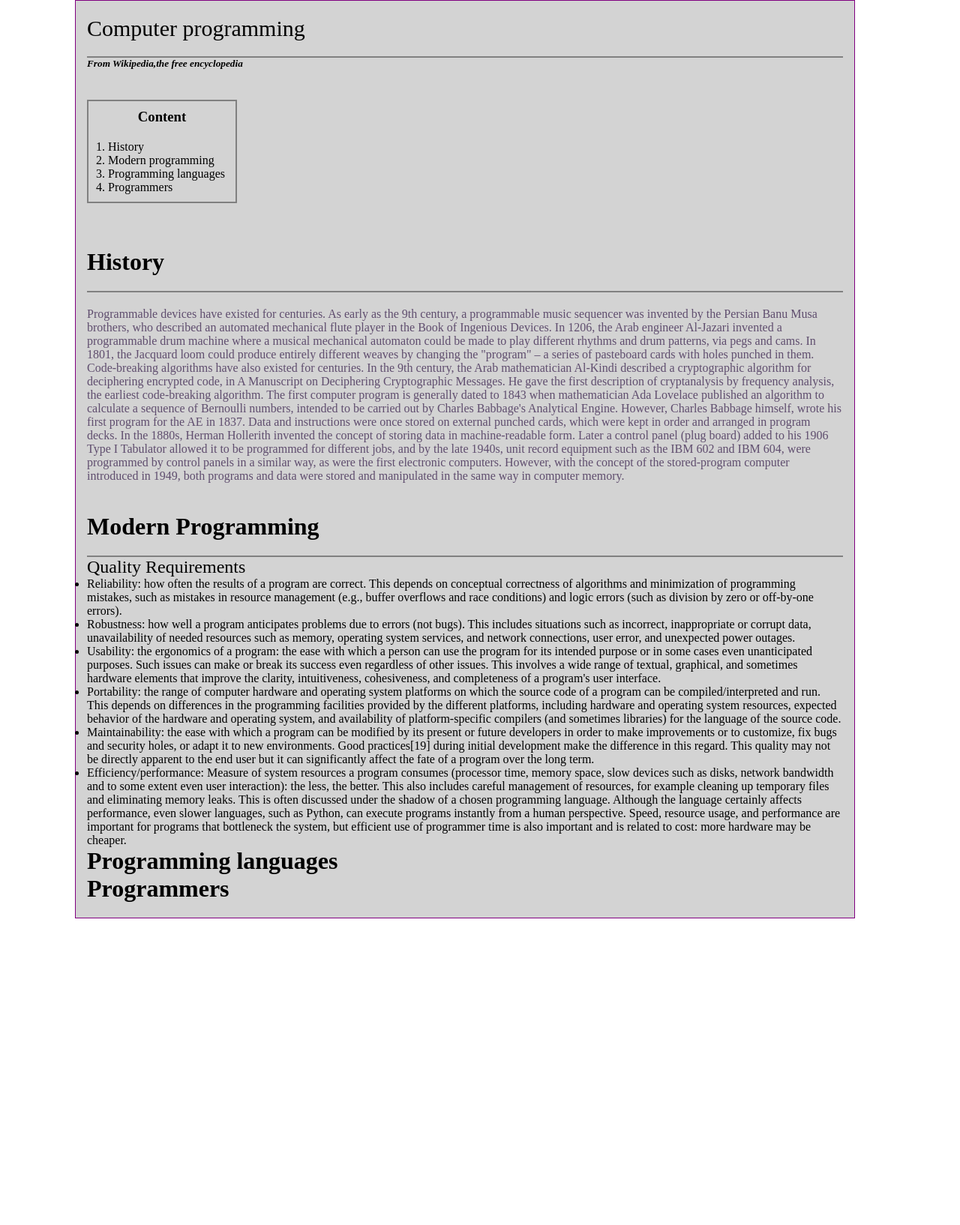
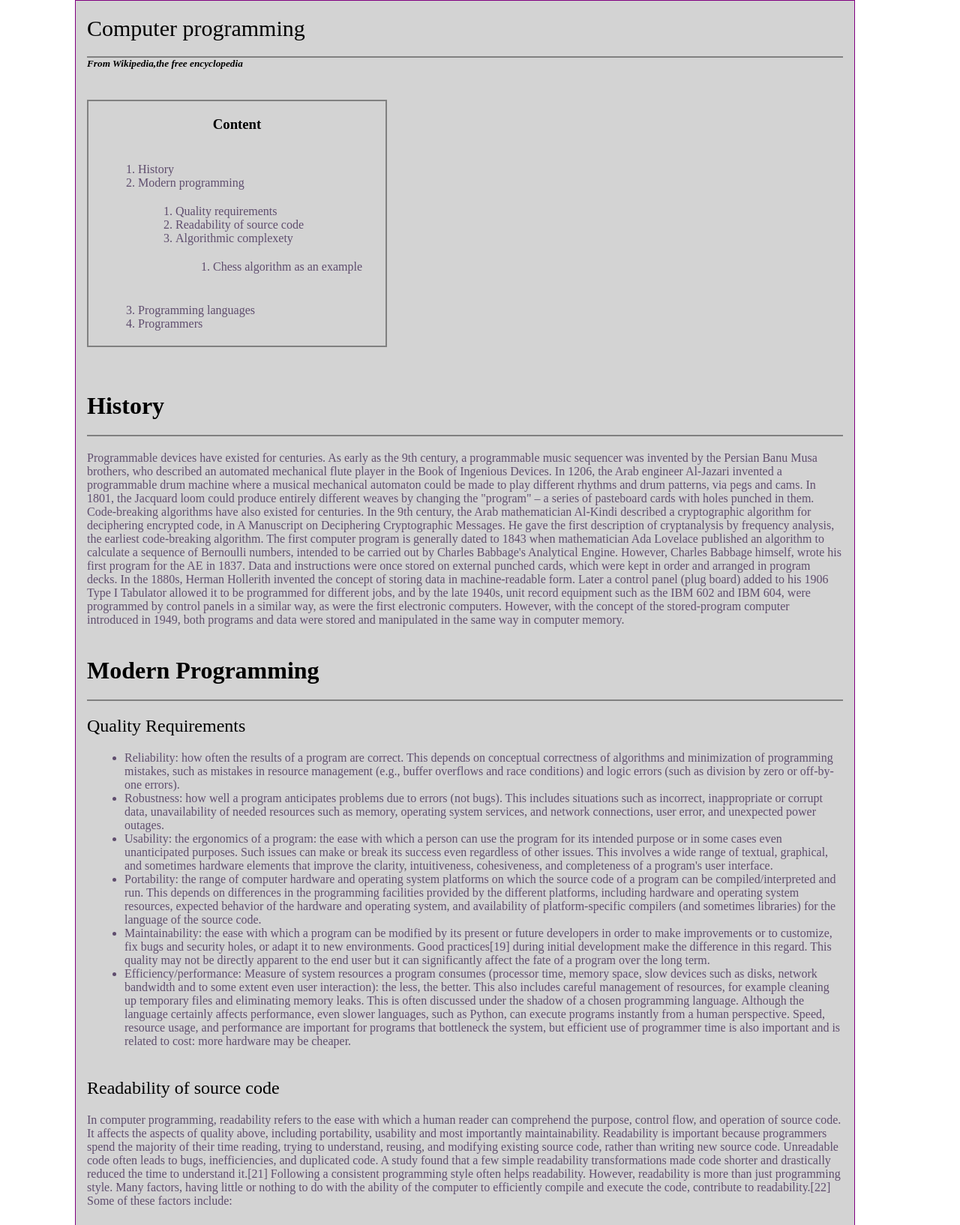
Before and after one commit to Artemkorean/dz_wiki, a plain HTML site: page index.html in a window 1280 px wide. Shown: the top 1634 px of the page at 75% size. Before the commit the page ends 1225 px from the top, so only its background shows below. Drawn offline with Linux system fonts and the light colour scheme.

Commit message:
done till the links

```diff
--- a/index.html
+++ b/index.html
@@ -17,7 +17,17 @@
             <h3>Content</h3>
             <ol>
                 <li>History</li>
-                <li>Modern programming</li>
+                <li>Modern programming
+                    <ol class="innerlist">
+                        <li>Quality requirements</li>
+                        <li>Readability of source code</li>
+                        <li>Algorithmic complexety
+                            <ol class="secondlist">
+                                <li>Chess algorithm as an example</li>
+                            </ol>
+                        </li>
+                    </ol>
+                </li>
                 <li>Programming languages</li>
                 <li>Programmers</li>
             </ol>
@@ -40,16 +50,58 @@
         <h1 class="heading">Modern Programming</h1>
         <h2>Quality Requirements</h2>
             <ul>
-                <li>Reliability: how often the results of a program are correct. This depends on conceptual correctness of algorithms and minimization of programming mistakes, such as mistakes in resource management (e.g., buffer overflows and race conditions) and logic errors (such as division by zero or off-by-one errors).</li>
-                <li>Robustness: how well a program anticipates problems due to errors (not bugs). This includes situations such as incorrect, inappropriate or corrupt data, unavailability of needed resources such as memory, operating system services, and network connections, user error, and unexpected power outages.</li>
-                <li>Usability: the ergonomics of a program: the ease with which a person can use the program for its intended purpose or in some cases even unanticipated purposes. Such issues can make or break its success even regardless of other issues. This involves a wide range of textual, graphical, and sometimes hardware elements that improve the clarity, intuitiveness, cohesiveness, and completeness of a program's user interface.</li>
-                <li>Portability: the range of computer hardware and operating system platforms on which the source code of a program can be compiled/interpreted and run. This depends on differences in the programming facilities provided by the different platforms, including hardware and operating system resources, expected behavior of the hardware and operating system, and availability of platform-specific compilers (and sometimes libraries) for the language of the source code.</li>
-                <li>Maintainability: the ease with which a program can be modified by its present or future developers in order to make improvements or to customize, fix bugs and security holes, or adapt it to new environments. Good practices[19] during initial development make the difference in this regard. This quality may not be directly apparent to the end user but it can significantly affect the fate of a program over the long term.</li>
-                <li>Efficiency/performance: Measure of system resources a program consumes (processor time, memory space, slow devices such as disks, network bandwidth and to some extent even user interaction): the less, the better. This also includes careful management of resources, for example cleaning up temporary files and eliminating memory leaks. This is often discussed under the shadow of a chosen programming language. Although the language certainly affects performance, even slower languages, such as Python, can execute programs instantly from a human perspective. Speed, resource usage, and performance are important for programs that bottleneck the system, but efficient use of programmer time is also important and is related to cost: more hardware may be cheaper.</li>
+                <li>Reliability: how often the results of a program are correct. This depends on conceptual correctness of algorithms and minimization of programming mistakes, such as mistakes in resource management (e.g., buffer overflows and race conditions) and logic errors (such as division by zero or off-by-one errors).
+                </li>
+                <li>Robustness: how well a program anticipates problems due to errors (not bugs). This includes situations such as incorrect, inappropriate or corrupt data, unavailability of needed resources such as memory, operating system services, and network connections, user error, and unexpected power outages.
+                </li>
+                <li>Usability: the ergonomics of a program: the ease with which a person can use the program for its intended purpose or in some cases even unanticipated purposes. Such issues can make or break its success even regardless of other issues. This involves a wide range of textual, graphical, and sometimes hardware elements that improve the clarity, intuitiveness, cohesiveness, and completeness of a program's user interface.
+                </li>
+                <li>Portability: the range of computer hardware and operating system platforms on which the source code of a program can be compiled/interpreted and run. This depends on differences in the programming facilities provided by the different platforms, including hardware and operating system resources, expected behavior of the hardware and operating system, and availability of platform-specific compilers (and sometimes libraries) for the language of the source code.
+                </li>
+                <li>Maintainability: the ease with which a program can be modified by its present or future developers in order to make improvements or to customize, fix bugs and security holes, or adapt it to new environments. Good practices[19] during initial development make the difference in this regard. This quality may not be directly apparent to the end user but it can significantly affect the fate of a program over the long term.
+                </li>
+                <li>Efficiency/performance: Measure of system resources a program consumes (processor time, memory space, slow devices such as disks, network bandwidth and to some extent even user interaction): the less, the better. This also includes careful management of resources, for example cleaning up temporary files and eliminating memory leaks. This is often discussed under the shadow of a chosen programming language. Although the language certainly affects performance, even slower languages, such as Python, can execute programs instantly from a human perspective. Speed, resource usage, and performance are important for programs that bottleneck the system, but efficient use of programmer time is also important and is related to cost: more hardware may be cheaper.
+                </li>
+            </ul>
+            <h2>Readability of source code</h2>
+            <h4>In computer programming, readability refers to the ease with which a human reader can comprehend the purpose, control flow, and operation of source code. It affects the aspects of quality above, including portability, usability and most importantly maintainability.
+
+                Readability is important because programmers spend the majority of their time reading, trying to understand, reusing, and modifying existing source code, rather than writing new source code. Unreadable code often leads to bugs, inefficiencies, and duplicated code. A study found that a few simple readability transformations made code shorter and drastically reduced the time to understand it.[21]
+
+                Following a consistent programming style often helps readability. However, readability is more than just programming style. Many factors, having little or nothing to do with the ability of the computer to efficiently compile and execute the code, contribute to readability.[22] Some of these factors include:
+            </h4>
+
+            <h2>Algorithmic complexety</h2>
+            <h4>The academic field and the engineering practice of computer programming are both largely concerned with discovering and implementing the most efficient algorithms for a given class of problems. For this purpose, algorithms are classified into orders using the so-called Big O notation, which expresses resource use, such as execution time or memory consumption, in terms of the size of an input. Expert programmers are familiar with a variety of well-established algorithms and their respective complexities and use this knowledge to choose algorithms that are best suited to the circumstances.
+            </h4>
+
+            <h2>Chess algorithm as an example</h2>
+            <h4>Lorem ipsum dolor sit amet consectetur adipisicing elit. Aperiam esse natus accusantium corrupti illum voluptates, at tempore quo cum dolorem sint nihil eos enim similique quisquam debitis possimus magnam ullam.
+            </h4>
+        </div>
+
+        <h1 class="heading">Programming languages</h1>
+        <h4>Different programming languages support different styles of programming (called programming paradigms). The choice of language used is subject to many considerations, such as company policy, suitability to task, availability of third-party packages, or individual preference. Ideally, the programming language best suited for the task at hand will be selected. Trade-offs from this ideal involve finding enough programmers who know the language to build a team, the availability of compilers for that language, and the efficiency with which programs written in a given language execute. Languages form an approximate spectrum from "low-level" to "high-level"; "low-level" languages are typically more machine-oriented and faster to execute, whereas "high-level" languages are more abstract and easier to use but execute less quickly. It is usually easier to code in "high-level" languages than in "low-level" ones. Programming languages are essential for software development. They are the building blocks for all software, from the simplest applications to the most sophisticated ones.
+        </h4>
+
+        <div>
+            <h1 class="heading">Programmers</h1>
+
+            <h4>Computer programmers are those who write computer software. Their jobs usually involve:</h4>
+
+            <ul>
+                <li>Prototyping</li>
+                <li>Coding</li>
+                <li>Debugging</li>
+                <li>Documentation</li>
+                <li>Integration</li>
+                <li>Maintenance</li>
+                <li>Requirements analysis</li>
+                <li>Software architecture</li>
+                <li>Software testing</li>
+                <li>Specification</li>
             </ul>
         </div>
-        <h1>Programming languages</h1>
-        <h1>Programmers</h1>
     </div>
 </body>
 </html>
--- a/style.css
+++ b/style.css
@@ -3,8 +3,6 @@
     padding: 0;
     box-sizing: border-box;
 }
-
-
 
 .container{
     background-color: lightgrey;
@@ -20,9 +18,9 @@
     border: 2px solid grey;
     list-style-position: inside;
     margin: 40px 0px;
-    padding: 10px;
+    padding: 0px;
     text-align: start;
-    width: 200px;
+    width: 400px;
 }
 
 
@@ -53,9 +51,29 @@ h4{
 
 h3{
     text-align: center;
-    padding-bottom: 20px;
+    padding-bottom: 20px ;
+    padding-top: 20px;
 }
 
 h2{
     font-weight: 100;
+    padding-top: 20px;
 }
+
+ul{
+    padding: 20px 0 20px 50px;
+    color:rgb(95, 77, 110) ;
+}
+
+ol{
+    padding: 20px 0 20px 50px;
+    color: rgb(95, 77, 110);
+}
+
+.secondlist {
+    color: rgb(95, 77, 110);
+}
+
+.innerlist{
+    color:rgb(95, 77, 110);
+}
```
